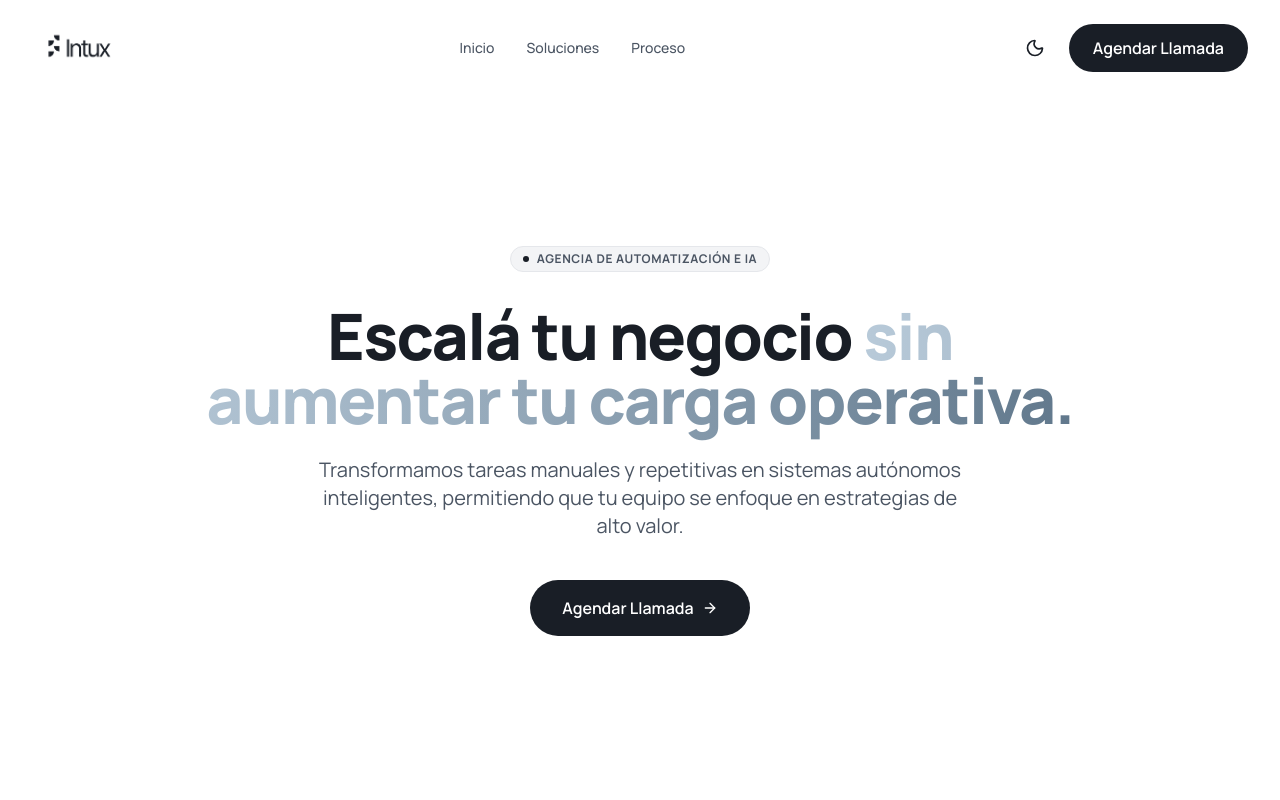
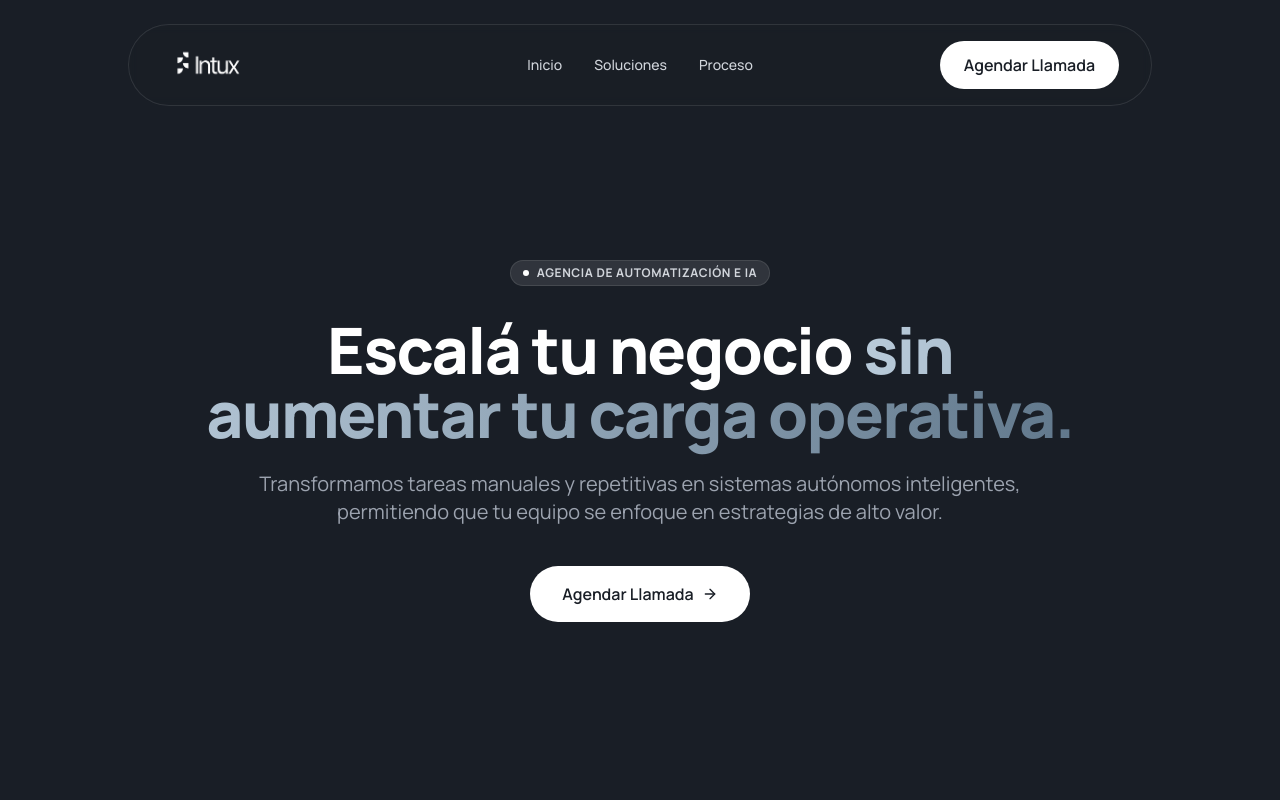
Before and after one commit to Intux-Solution/landing-page-intux-solutions, a React (Vite) app: page / in a window 1280 px wide. Shown: the top 800 px of the page. Built offline with nearby package versions, Linux system fonts and the light colour scheme.

Commit message:
Cambios en la UI

```diff
--- a/App.tsx
+++ b/App.tsx
@@ -8,35 +8,13 @@ import FinalCTA from './components/FinalCTA';
 import Footer from './components/Footer';
 
 const App: React.FC = () => {
-  const [isDark, setIsDark] = useState(false);
-
   useEffect(() => {
-    // Check local storage or system preference
-    const storedTheme = localStorage.getItem('theme');
-    if (storedTheme === 'dark' || (!storedTheme && window.matchMedia('(prefers-color-scheme: dark)').matches)) {
-      setIsDark(true);
-      document.documentElement.classList.add('dark');
-    } else {
-      setIsDark(false);
-      document.documentElement.classList.remove('dark');
-    }
+    document.documentElement.classList.add('dark');
   }, []);
-
-  const toggleTheme = () => {
-    if (isDark) {
-      document.documentElement.classList.remove('dark');
-      localStorage.setItem('theme', 'light');
-      setIsDark(false);
-    } else {
-      document.documentElement.classList.add('dark');
-      localStorage.setItem('theme', 'dark');
-      setIsDark(true);
-    }
-  };
 
   return (
     <div className="w-full min-h-screen flex flex-col font-sans text-primary dark:text-white bg-white dark:bg-darkBg selection:bg-primary selection:text-white dark:selection:bg-white dark:selection:text-primary">
-      <Navbar isDark={isDark} toggleTheme={toggleTheme} />
+      <Navbar />
       <main className="flex-grow">
         <Hero />
         <PainPoints />
@@ -44,7 +22,7 @@ const App: React.FC = () => {
         <Process />
         <FinalCTA />
       </main>
-      <Footer isDark={isDark} />
+      <Footer />
     </div>
   );
 };
--- a/components/Hero.tsx
+++ b/components/Hero.tsx
@@ -26,7 +26,7 @@ const Hero: React.FC = () => {
 
         {/* Subtext */}
         <FadeIn delay={0.3}>
-          <p className="text-lg md:text-xl text-gray-600 dark:text-gray-400 max-w-2xl mx-auto mb-10 leading-relaxed transition-colors">
+          <p className="text-lg md:text-xl text-gray-600 dark:text-gray-400 max-w-3xl mx-auto mb-10 leading-relaxed transition-colors">
             Transformamos tareas manuales y repetitivas en sistemas autónomos inteligentes,
             permitiendo que tu equipo se enfoque en estrategias de alto valor.
           </p>
--- a/components/Navbar.tsx
+++ b/components/Navbar.tsx
@@ -1,16 +1,8 @@
 import React, { useState, useEffect } from 'react';
-import { Menu, X, Moon, Sun } from 'lucide-react';
-import { motion, AnimatePresence } from 'framer-motion';
 import Button from './ui/Button';
 
-interface NavbarProps {
-  isDark: boolean;
-  toggleTheme: () => void;
-}
-
-const Navbar: React.FC<NavbarProps> = ({ isDark, toggleTheme }) => {
+const Navbar: React.FC = () => {
   const [isScrolled, setIsScrolled] = useState(false);
-  const [mobileMenuOpen, setMobileMenuOpen] = useState(false);
 
   useEffect(() => {
     const handleScroll = () => {
@@ -39,13 +31,14 @@ const Navbar: React.FC<NavbarProps> = ({ isDark, toggleTheme }) => {
   return (
     <nav
       className={`
-        fixed top-0 left-0 w-full z-50 transition-all duration-300
+        fixed top-6 left-1/2 -translate-x-1/2 z-50 transition-all duration-300
+        w-[95%] max-w-5xl rounded-full border border-white/10
         ${isScrolled
-          ? 'bg-white/80 dark:bg-darkBg/80 backdrop-blur-md border-b border-gray-100 dark:border-white/5 py-4'
-          : 'bg-transparent py-6'}
+          ? 'bg-[#191E26]/90 backdrop-blur-md shadow-lg shadow-black/10 py-3'
+          : 'bg-[#191E26]/80 backdrop-blur-sm py-4'}
       `}
     >
-      <div className="max-w-7xl mx-auto px-6 md:px-8 flex items-center justify-between">
+      <div className="px-6 md:px-8 flex justify-between items-center h-full">
         {/* Logo */}
         <div className="flex items-center">
           <a
@@ -54,86 +47,34 @@ const Navbar: React.FC<NavbarProps> = ({ isDark, toggleTheme }) => {
             className="block hover:opacity-80 transition-opacity"
           >
             <img
-              src={isDark ? "/logo-white.png" : "/logo-dark.png"}
+              src="/logo-white.png"
               alt="Intux Solutions"
               className="h-8 md:h-9 w-auto object-contain"
             />
           </a>
         </div>
 
-        {/* Desktop Links */}
-        <div className="hidden md:flex items-center gap-8">
+        {/* Centered Desktop Links */}
+        <div className="hidden md:flex items-center gap-8 absolute left-1/2 top-1/2 -translate-x-1/2 -translate-y-1/2">
           {links.map((link) => (
             <a
               key={link.name}
               href={`#${link.id}`}
               onClick={(e) => handleScrollTo(link.id, e)}
-              className="text-sm font-medium text-gray-600 dark:text-gray-300 hover:text-primary dark:hover:text-white transition-colors"
+              className="text-sm font-medium text-gray-300 hover:text-white transition-colors"
             >
               {link.name}
             </a>
           ))}
         </div>
 
-        {/* Right Section: Toggle + CTA */}
-        <div className="hidden md:flex items-center gap-4">
-          <button
-            onClick={toggleTheme}
-            className="p-2 rounded-full hover:bg-gray-100 dark:hover:bg-white/10 transition-colors text-primary dark:text-white"
-            aria-label="Toggle theme"
-          >
-            {isDark ? <Sun size={20} /> : <Moon size={20} />}
-          </button>
+        {/* Right Section: CTA only (Theme toggle removed) */}
+        <div className="flex items-center gap-4">
           <Button>Agendar Llamada</Button>
         </div>
 
-        {/* Mobile Menu Toggle + Theme Toggle (Mobile) */}
-        <div className="flex items-center gap-4 md:hidden">
-          <button
-            onClick={toggleTheme}
-            className="p-2 text-primary dark:text-white"
-          >
-            {isDark ? <Sun size={20} /> : <Moon size={20} />}
-          </button>
-          <button
-            className="text-primary dark:text-white p-2"
-            onClick={() => setMobileMenuOpen(!mobileMenuOpen)}
-          >
-            {mobileMenuOpen ? <X /> : <Menu />}
-          </button>
-        </div>
+        {/* Mobile Menu Removed as requested */}
       </div>
-
-      {/* Mobile Menu */}
-      <AnimatePresence>
-        {mobileMenuOpen && (
-          <motion.div
-            initial={{ opacity: 0, height: 0 }}
-            animate={{ opacity: 1, height: 'auto' }}
-            exit={{ opacity: 0, height: 0 }}
-            className="md:hidden bg-white dark:bg-darkCard border-b border-gray-100 dark:border-white/5 overflow-hidden"
-          >
-            <div className="flex flex-col p-6 gap-4 items-center">
-              {links.map((link) => (
-                <a
-                  key={link.name}
-                  href={`#${link.id}`}
-                  onClick={(e) => {
-                    setMobileMenuOpen(false);
-                    handleScrollTo(link.id, e);
-                  }}
-                  className="text-base font-medium text-gray-800 dark:text-gray-200 hover:text-primary dark:hover:text-white"
-                >
-                  {link.name}
-                </a>
-              ))}
-              <Button className="w-full mt-4" onClick={() => setMobileMenuOpen(false)}>
-                Agendar Llamada
-              </Button>
-            </div>
-          </motion.div>
-        )}
-      </AnimatePresence>
     </nav>
   );
 };
--- a/components/PainPoints.tsx
+++ b/components/PainPoints.tsx
@@ -29,7 +29,7 @@ const PainPoints: React.FC = () => {
       <div className="text-center mb-12 md:mb-16">
         <FadeIn>
           <h2 className="text-3xl md:text-4xl font-bold mb-4 text-primary dark:text-white leading-tight transition-colors">
-            ¿Tu equipo dedica mucho tiempo a tareas<br className="hidden md:block"/> operativas que podrían automatizarse?
+            ¿Tu equipo dedica mucho tiempo a tareas<br className="hidden md:block" /> operativas que podrían automatizarse?
           </h2>
         </FadeIn>
         <FadeIn delay={0.1}>
@@ -42,8 +42,8 @@ const PainPoints: React.FC = () => {
       <div className="grid grid-cols-1 md:grid-cols-3 gap-6 md:gap-8">
         {cards.map((card, idx) => (
           <FadeIn key={idx} delay={0.2 + idx * 0.1} className="h-full">
-            <div className="bg-bgLight dark:bg-darkCard rounded-[2rem] p-8 md:p-10 h-full flex flex-col items-start transition-all hover:bg-gray-200/80 dark:hover:bg-darkCard/80">
-              <div className={`w-12 h-12 rounded-full ${card.iconBg} flex items-center justify-center mb-6 transition-colors`}>
+            <div className="bg-bgLight dark:bg-darkCard rounded-[2rem] p-8 md:p-10 h-full flex flex-col items-start transition-all duration-300 border border-transparent hover:border-white/10 hover:bg-gradient-to-br hover:from-darkCard hover:to-white/5 hover:scale-[1.02] group">
+              <div className={`w-12 h-12 rounded-full ${card.iconBg} flex items-center justify-center mb-6 transition-transform group-hover:scale-110 duration-300`}>
                 {card.icon}
               </div>
               <h3 className="text-xl font-bold mb-3 text-primary dark:text-white transition-colors">{card.title}</h3>
@@ -57,9 +57,9 @@ const PainPoints: React.FC = () => {
 
       <FadeIn delay={0.5}>
         <div className="mt-12 text-center">
-            <p className="text-sm font-semibold text-primary dark:text-white tracking-wide transition-colors">
-                Automatizar no es solo ahorrar tiempo. Es evitar errores, delegar lo que no suma y tener el control real de tu operación.
-            </p>
+          <p className="text-sm font-semibold text-primary dark:text-white tracking-wide transition-colors">
+            Automatizar no es solo ahorrar tiempo. Es evitar errores, delegar lo que no suma y tener el control real de tu operación.
+          </p>
         </div>
       </FadeIn>
     </section>
--- a/components/Solutions.tsx
+++ b/components/Solutions.tsx
@@ -49,8 +49,8 @@ const Solutions: React.FC = () => {
         <div className="flex flex-col gap-6">
           {features.map((item, idx) => (
             <FadeIn key={idx} delay={idx * 0.15} direction="left">
-              <div className="bg-white dark:bg-darkCard rounded-full p-3 pr-8 shadow-sm border border-gray-100 dark:border-white/5 flex items-center gap-4 hover:shadow-md transition-all">
-                <div className={`w-12 h-12 min-w-[48px] rounded-full ${item.iconBg} flex items-center justify-center transition-colors`}>
+              <div className="bg-white dark:bg-darkCard rounded-full p-3 pr-8 shadow-sm border border-gray-100 dark:border-white/5 flex items-center gap-4 transition-all duration-300 hover:border-white/10 hover:bg-gradient-to-br hover:from-darkCard hover:to-white/5 hover:scale-[1.02] group">
+                <div className={`w-12 h-12 min-w-[48px] rounded-full ${item.iconBg} flex items-center justify-center transition-transform group-hover:scale-110 duration-300`}>
                   {item.icon}
                 </div>
                 <span className="font-semibold text-primary dark:text-white text-sm md:text-base transition-colors">
@@ -65,7 +65,7 @@ const Solutions: React.FC = () => {
 
       <FadeIn delay={0.4} className="mt-16 text-center">
         <p className="text-sm font-bold text-primary dark:text-white transition-colors">
-            El objetivo es simple. Menos fricción operativa y mayor eficiencia en el funcionamiento del negocio.
+          El objetivo es simple. Menos fricción operativa y mayor eficiencia en el funcionamiento del negocio.
         </p>
       </FadeIn>
     </section>
--- a/index.html
+++ b/index.html
@@ -5,6 +5,8 @@
   <meta charset="UTF-8" />
   <meta name="viewport" content="width=device-width, initial-scale=1.0" />
   <title>Intux Solutions</title>
+  <link rel="icon" type="image/png" href="/favicon.png" />
+  <link rel="icon" type="image/png" href="/favicon.png" />
   <script src="https://cdn.tailwindcss.com"></script>
   <link rel="preconnect" href="https://fonts.googleapis.com">
   <link rel="preconnect" href="https://fonts.gstatic.com" crossorigin>
```
Also changed, not shown: public/favicon.png (added).
